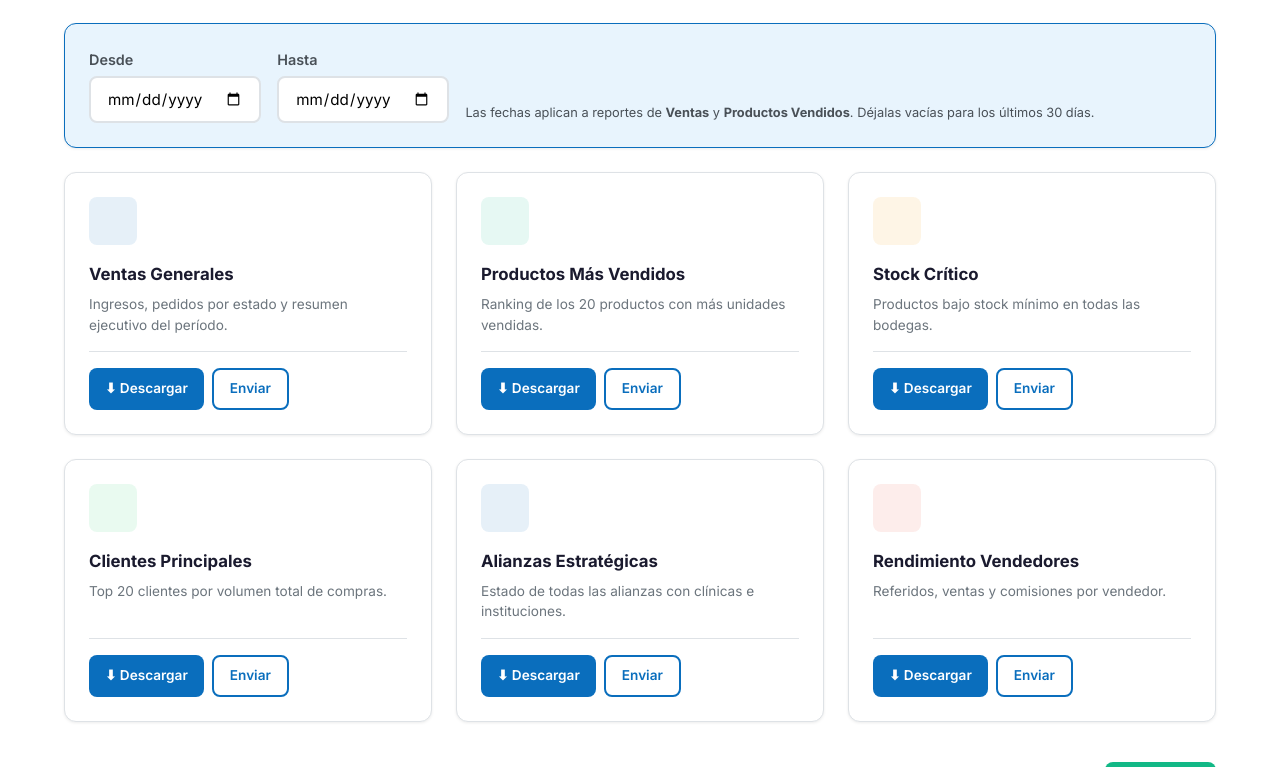
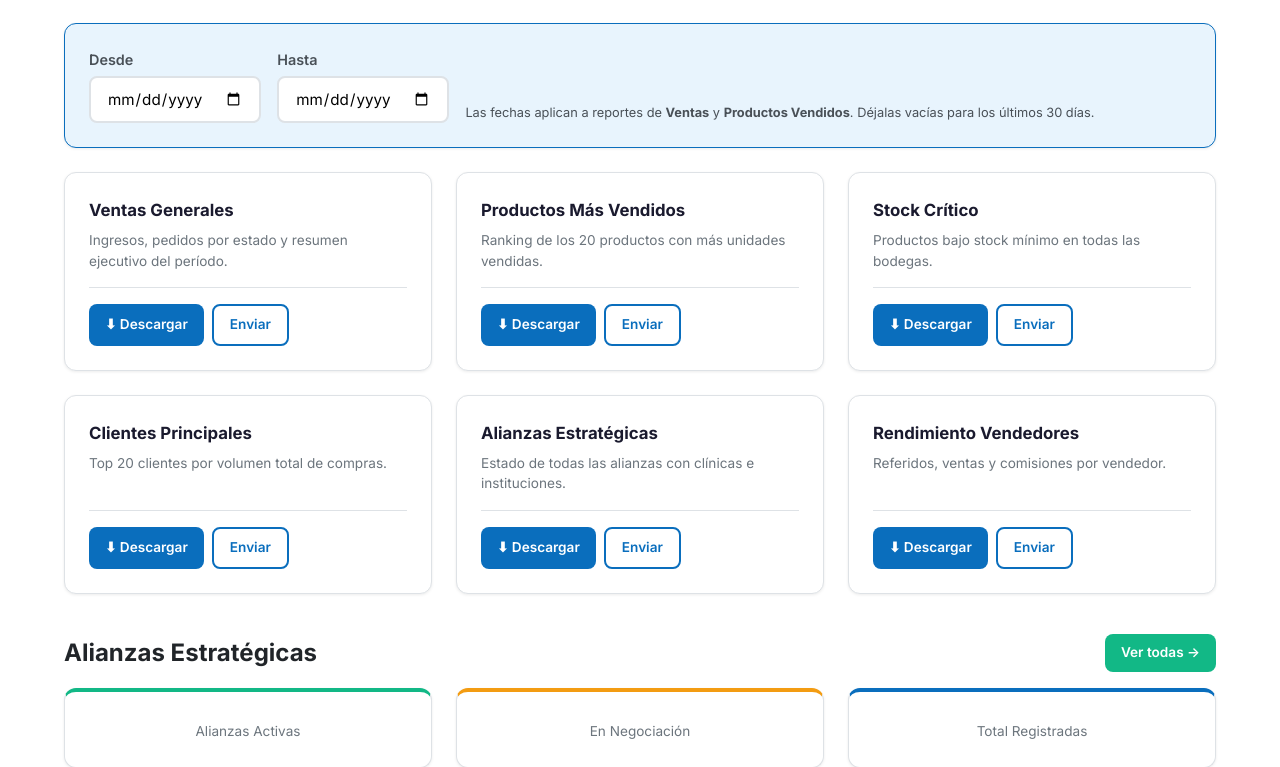
Before and after one commit to krimes1/proyecto_medistock, a Django app: template templates/dashboards/administrador.html in a window 1280 px wide. Shown: the part 601-1368 px from the top of the page. Run offline with Django 5.2, Linux system fonts and the light colour scheme; the template is opened without the code that fills it, so the values that code supplies are empty.

Commit message:
Eliminar los bloques de iconos vacios en las tarjetas del centro de reportes del administrador

```diff
--- a/templates/dashboards/administrador.html
+++ b/templates/dashboards/administrador.html
@@ -57,7 +57,6 @@
             <div class="reportes-grid">
                 <!-- Ventas Generales -->
                 <div class="reporte-card">
-                    <div class="reporte-card__icon" style="background:rgba(10,110,189,0.1);color:var(--primary);"></div>
                     <h3>Ventas Generales</h3>
                     <p>Ingresos, pedidos por estado y resumen ejecutivo del período.</p>
                     <div class="reporte-card__actions">
@@ -67,7 +66,6 @@
                 </div>
                 <!-- Productos Más Vendidos -->
                 <div class="reporte-card">
-                    <div class="reporte-card__icon" style="background:rgba(18,184,134,0.1);color:var(--secondary);"></div>
                     <h3>Productos Más Vendidos</h3>
                     <p>Ranking de los 20 productos con más unidades vendidas.</p>
                     <div class="reporte-card__actions">
@@ -77,7 +75,6 @@
                 </div>
                 <!-- Stock Crítico -->
                 <div class="reporte-card">
-                    <div class="reporte-card__icon" style="background:rgba(243,156,18,0.1);color:var(--warning);"></div>
                     <h3>Stock Crítico</h3>
                     <p>Productos bajo stock mínimo en todas las bodegas.</p>
                     <div class="reporte-card__actions">
@@ -87,7 +84,6 @@
                 </div>
                 <!-- Clientes Principales -->
                 <div class="reporte-card">
-                    <div class="reporte-card__icon" style="background:rgba(46,204,113,0.1);color:var(--success);"></div>
                     <h3>Clientes Principales</h3>
                     <p>Top 20 clientes por volumen total de compras.</p>
                     <div class="reporte-card__actions">
@@ -97,7 +93,6 @@
                 </div>
                 <!-- Alianzas Estratégicas -->
                 <div class="reporte-card">
-                    <div class="reporte-card__icon" style="background:rgba(10,110,189,0.1);color:var(--primary);"></div>
                     <h3>Alianzas Estratégicas</h3>
                     <p>Estado de todas las alianzas con clínicas e instituciones.</p>
                     <div class="reporte-card__actions">
@@ -107,7 +102,6 @@
                 </div>
                 <!-- Vendedores -->
                 <div class="reporte-card">
-                    <div class="reporte-card__icon" style="background:rgba(231,76,60,0.1);color:var(--danger);"></div>
                     <h3>Rendimiento Vendedores</h3>
                     <p>Referidos, ventas y comisiones por vendedor.</p>
                     <div class="reporte-card__actions">
```
